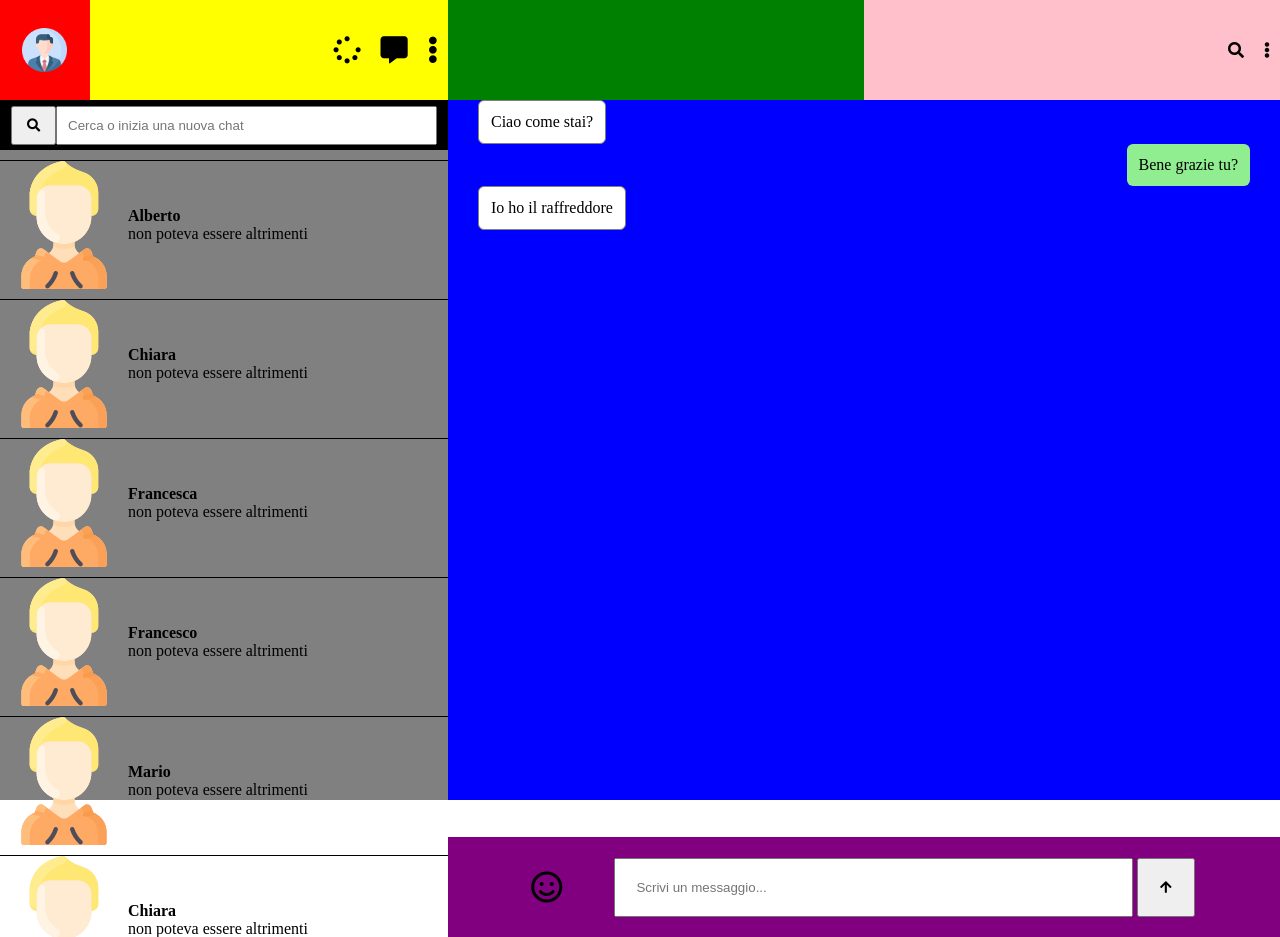
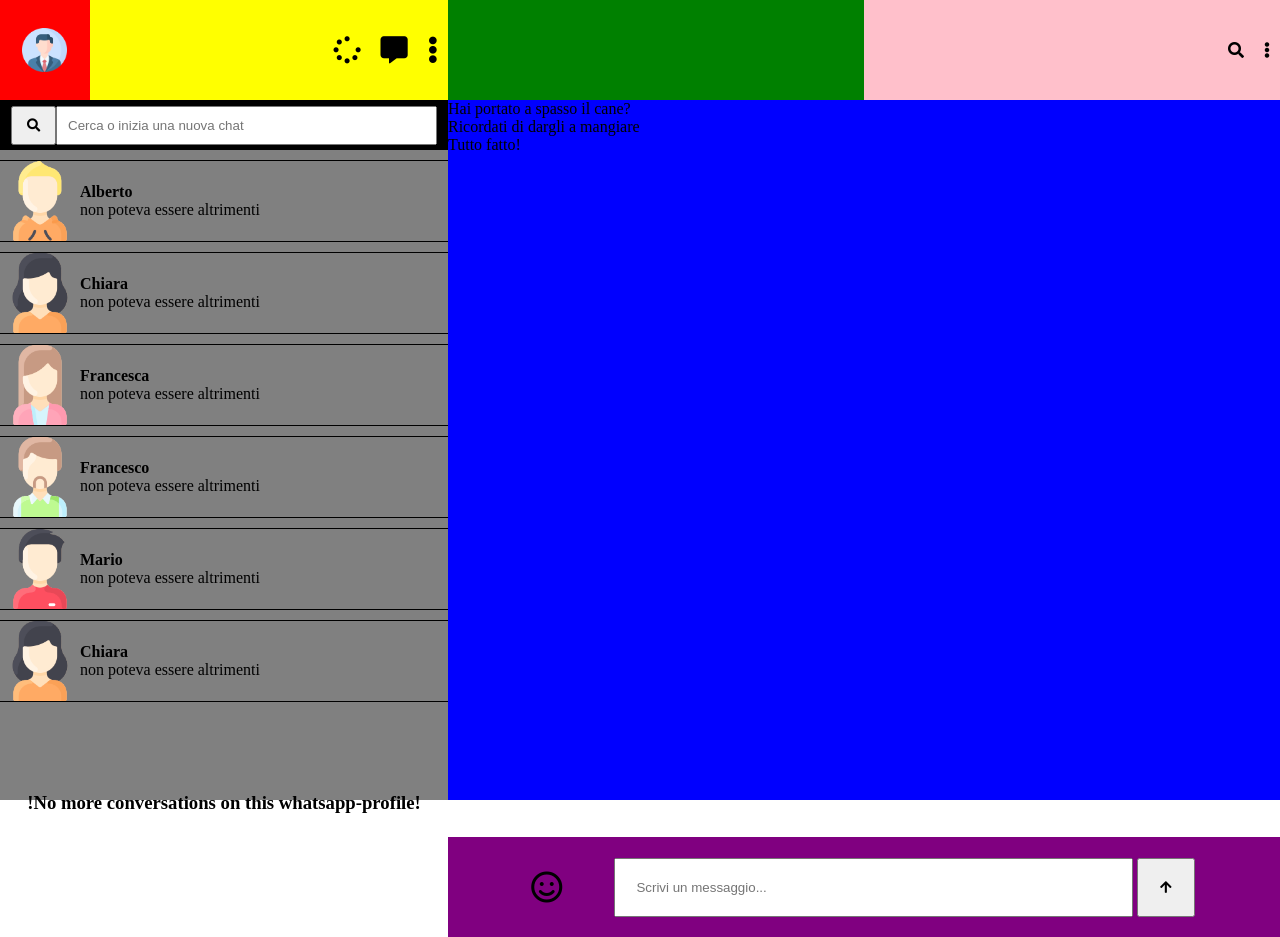
Before and after one commit to GiacomoDiMichele/vue-boolzapp, a plain HTML site: page index.html in a window 1280 px wide. Drawn offline with nearby package versions, Linux system fonts and the light colour scheme.

Commit message:
aggiunto v for  per visualizzazione dinamica dei messaggi

```diff
--- a/index.html
+++ b/index.html
@@ -27,11 +27,14 @@
                     </div>
                     <div class="container-conversations-list">
                         <div v-for="element in contacts" class="prev-contact-chat">
-                            <img :src="element.avatar" alt="">
+                            <img class="img-avatar" :src="element.avatar" alt="">
                             <div class="right-prev-chat">
                                 <h4>{{ element.name }}</h4>
                                 <p>non poteva essere altrimenti</p>
                             </div>
+                        </div>
+                        <div class="no-more-conversations">
+                            <h3 id="notice-list-chat">!No more conversations on this whatsapp-profile!</h3>
                         </div>
                     </div>
                 </div>
@@ -46,9 +49,9 @@
                         </div>
                     </div>
                     <div class="messages-single-chat">
-                        <div class="content-message answer-computer">Ciao come stai?</div>
-                        <div class="content-message mine-answer">Bene grazie tu?</div>
-                        <div class="content-message answer-computer">Io ho il raffreddore</div>
+                        <div v-for="element in contacts[0].messages" class="">
+                            {{ element.message }}
+                        </div>
                     </div>
                     <div class="new-message">
                         <div class="smiles">
--- a/main.js
+++ b/main.js
@@ -5,27 +5,135 @@ var app = new Vue (
             contacts: [
                 {
                     name: 'Alberto',
-                    avatar: 'img/alberto.png'
+                    avatar: 'img/alberto.png',
+                    visible: true,
+                    messages: [
+                        {
+                            date: '',
+                            message: 'Hai portato a spasso il cane?',
+                            status: 'sent'
+                        },
+                        {
+                            date: '',
+                            message: 'Ricordati di dargli a mangiare',
+                            status: 'sent'
+                        },
+                        {
+                            date: '',
+                            message: 'Tutto fatto!',
+                            status: 'received'
+                        }
+                    ]
                 },
                 {
                     name: 'Chiara',
-                    avatar: 'img/alberto.png'
+                    avatar: 'img/chiara.png',
+                    visible: true,
+                    messages: [
+                        {
+                            date: '',
+                            message: 'Ciao come stai?',
+                            status: 'sent'
+                        },
+                        {
+                            date: '',
+                            message: 'bene grazie, stasera usciamo?',
+                            status: 'received'
+                        },
+                        {
+                            date: '',
+                            message: 'Mi piacerebbe ma devo andare a fare la spesa!',
+                            status: 'sent'
+                        }
+                    ]
                 },
                 {
                     name: 'Francesca',
-                    avatar: 'img/alberto.png'
+                    avatar: 'img/francesca.png',
+                    visible: true,
+                    messages: [
+                        {
+                            date: '',
+                            message: 'Come sta marco?',
+                            status: 'sent'
+                        },
+                        {
+                            date: '',
+                            message: 'meglio non ha più la febbre',
+                            status: 'sent'
+                        },
+                        {
+                            date: '',
+                            message: 'Ottimo domani passo a salutarlo',
+                            status: 'received'
+                        }
+                    ]
                 },
                 {
                     name: 'Francesco',
-                    avatar: 'img/alberto.png'
+                    avatar: 'img/francesco.png',
+                    visible: true,
+                    messages: [
+                        {
+                            date: '',
+                            message: 'Hai portato a spasso il cane?',
+                            status: 'sent'
+                        },
+                        {
+                            date: '',
+                            message: 'Ricordati di dargli a mangiare',
+                            status: 'sent'
+                        },
+                        {
+                            date: '',
+                            message: 'Tutto fatto!',
+                            status: 'received'
+                        }
+                    ]
                 },
                 {
                     name: 'Mario',
-                    avatar: 'img/alberto.png'
+                    avatar: 'img/mario.png',
+                    visible: true,
+                    messages: [
+                        {
+                            date: '',
+                            message: 'Hai portato a spasso il cane?',
+                            status: 'sent'
+                        },
+                        {
+                            date: '',
+                            message: 'Ricordati di dargli a mangiare',
+                            status: 'sent'
+                        },
+                        {
+                            date: '',
+                            message: 'Tutto fatto!',
+                            status: 'received'
+                        }
+                    ]
                 },
                 {
                     name: 'Chiara',
-                    avatar: 'img/alberto.png'
+                    avatar: 'img/chiara.png',
+                    visible: true,
+                    messages: [
+                        {
+                            date: '',
+                            message: 'Hai portato a spasso il cane?',
+                            status: 'sent'
+                        },
+                        {
+                            date: '',
+                            message: 'Ricordati di dargli a mangiare',
+                            status: 'sent'
+                        },
+                        {
+                            date: '',
+                            message: 'Tutto fatto!',
+                            status: 'received'
+                        }
+                    ]
                 }
             ]
         }
--- a/style.css
+++ b/style.css
@@ -84,6 +84,31 @@ li {
     height: 80px;
 }
 
+.prev-contact-chat {
+    margin-top: 10px;
+    margin-bottom: 10px;
+    display: flex;
+    border-top: 1px solid black;
+    border-bottom: 1px solid black;
+}
+
+.right-prev-chat {
+    display: flex;
+    flex-direction: column;
+    justify-content: center;
+}
+
+.img-avatar {
+    width: 80px;
+    height: 80px;
+}
+
+#notice-list-chat {
+    display: flex;
+    justify-content: center;
+    margin-top: 90px;
+}
+
 .conversation-headerbar {
     width: 100%;
     height: 100px;
@@ -110,24 +135,29 @@ li {
     padding: 10px;
 }
 
+.messages-right, .messages-left {
+    clear: both;
+}
+
 .content-message {
     max-width: 300px;
     border-radius: 6px;
     padding: 12px;
-    clear: both;
 }
 
-.answer-computer {
+.messages-received {
     background-color: white;
     margin-left: 30px;
     border: 1px solid grey;
     float: left;
+    clear: both;
 }
 
-.mine-answer {
+.messages-sent {
     margin-right: 30px;
     background-color: lightgreen;
     float: right;
+    clear: both;
 }
 
 .messages-single-chat {
@@ -166,16 +196,3 @@ li {
     width: 10%;
     padding: 20px;
 }
-
-.prev-contact-chat {
-    margin-top: 10px;
-    margin-bottom: 10px;
-    display: flex;
-    border-top: 1px solid black;
-}
-
-.right-prev-chat {
-    display: flex;
-    flex-direction: column;
-    justify-content: center;
-}
```
